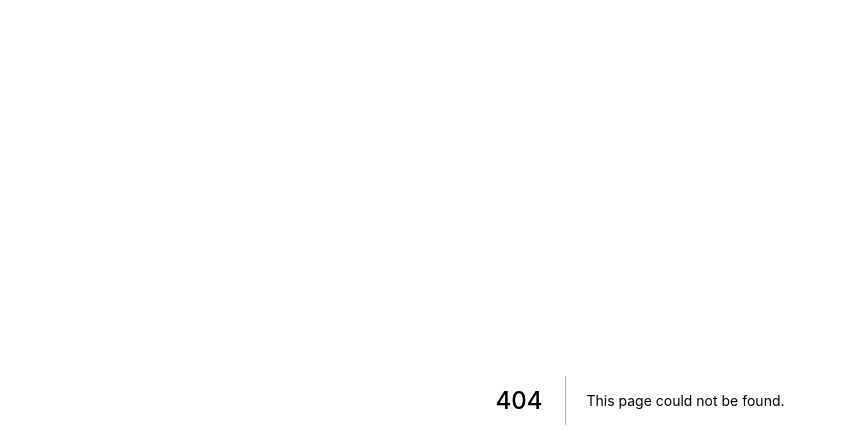
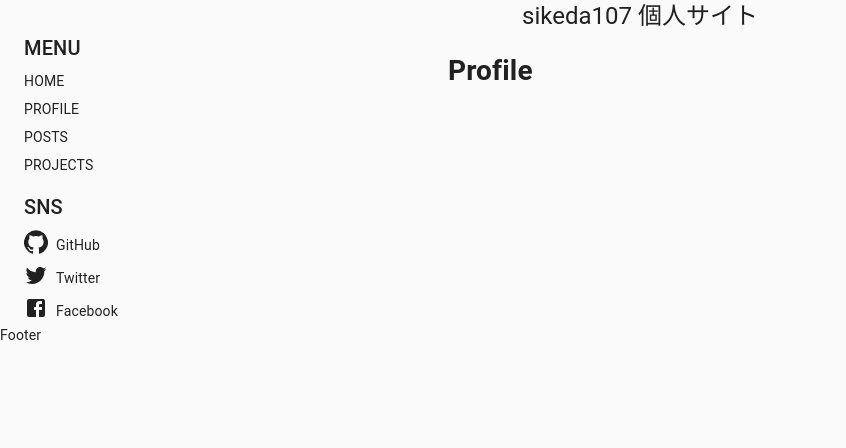
Before and after one commit to sikeda107/sikeda107.github.io, a Next.js app: page /profile in a window 1280 px wide. Before the commit this address had no page. Shown: the top 448 px of the page, without its empty margins (0-846 px from the left). Built offline with nearby package versions, Linux system fonts and the light colour scheme.

Commit message:
add: ページを追加・軽微な修正

```diff
--- a/components/Home.js
+++ b/components/Home.js
@@ -1,5 +1,5 @@
 import React from 'react'
 
-export default function Main(props) {
+export default function Home(props) {
   return <h1> Home </h1>
 }
--- a/components/Sidebar.js
+++ b/components/Sidebar.js
@@ -10,6 +10,7 @@ export default function Sidebar(props) {
   const linkList = [
     { title: 'HOME', url: '/' },
     { title: 'PROFILE', url: '/profile' },
+    { title: 'POSTS', url: '/posts' },
     { title: 'PROJECTS', url: '/projects' },
   ]
   const socialList = [
--- /dev/null
+++ b/pages/profile.js
@@ -0,0 +1,10 @@
+import React from 'react'
+import Layout from '../components/Layout'
+
+export default function App() {
+  return (
+    <Layout>
+      <h1> Profile </h1>
+    </Layout>
+  )
+}
```
Also changed, not shown: pages/posts/index.js (added, +11 -0 lines), pages/projects.js (added, +10 -0 lines).
